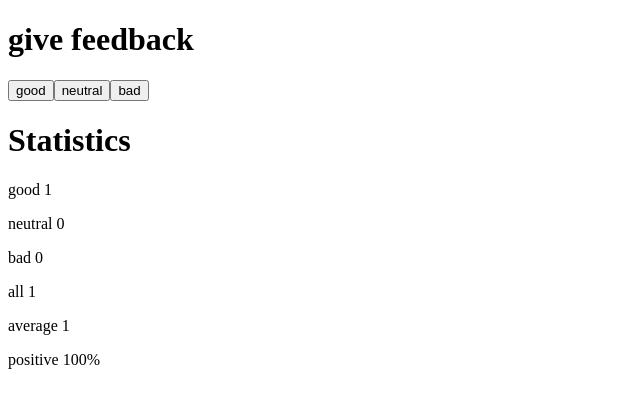
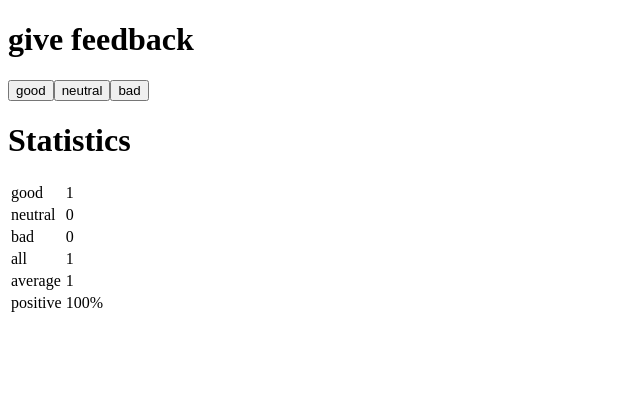
Before and after one commit to Natnael-Alemayehu/Full-Stack-Open, a React (Vite) app in the folder Part1/unicafe/: page / in a window 1280 px wide. Both pictures are taken after a click on the button "good". Shown: the top 408 px of the page, without its empty margins (0-640 px from the left). Built offline with nearby package versions, Linux system fonts and the light colour scheme.

Commit message:
Exercise 1.11 completed, This marks the end of unicafe exercises

```diff
--- a/Part1/unicafe/src/App.jsx
+++ b/Part1/unicafe/src/App.jsx
@@ -11,7 +11,14 @@
 
 const StatisticLine = ({ text, value }) => {
   return (
-    <p>{text} {value}</p>
+    <tr>
+      <td>
+        {text}
+      </td>
+      <td>
+        {value}
+      </td>
+    </tr>
   )
 }
 
@@ -23,14 +30,16 @@
 
   if (clicked) {
     return (
-      <>
+      <table>
+        <tbody>
           <StatisticLine text="good" value={good} />
           <StatisticLine text="neutral" value={neutral} />
           <StatisticLine text="bad" value={bad} />
           <StatisticLine text="all" value={all} />
           <StatisticLine text="average" value={average} />
           <StatisticLine text="positive" value={positive + "%"} />
-      </>
+        </tbody>
+      </table>
     )
   }
   return (
```
Lines whose indentation alone changed are shown as unchanged.
